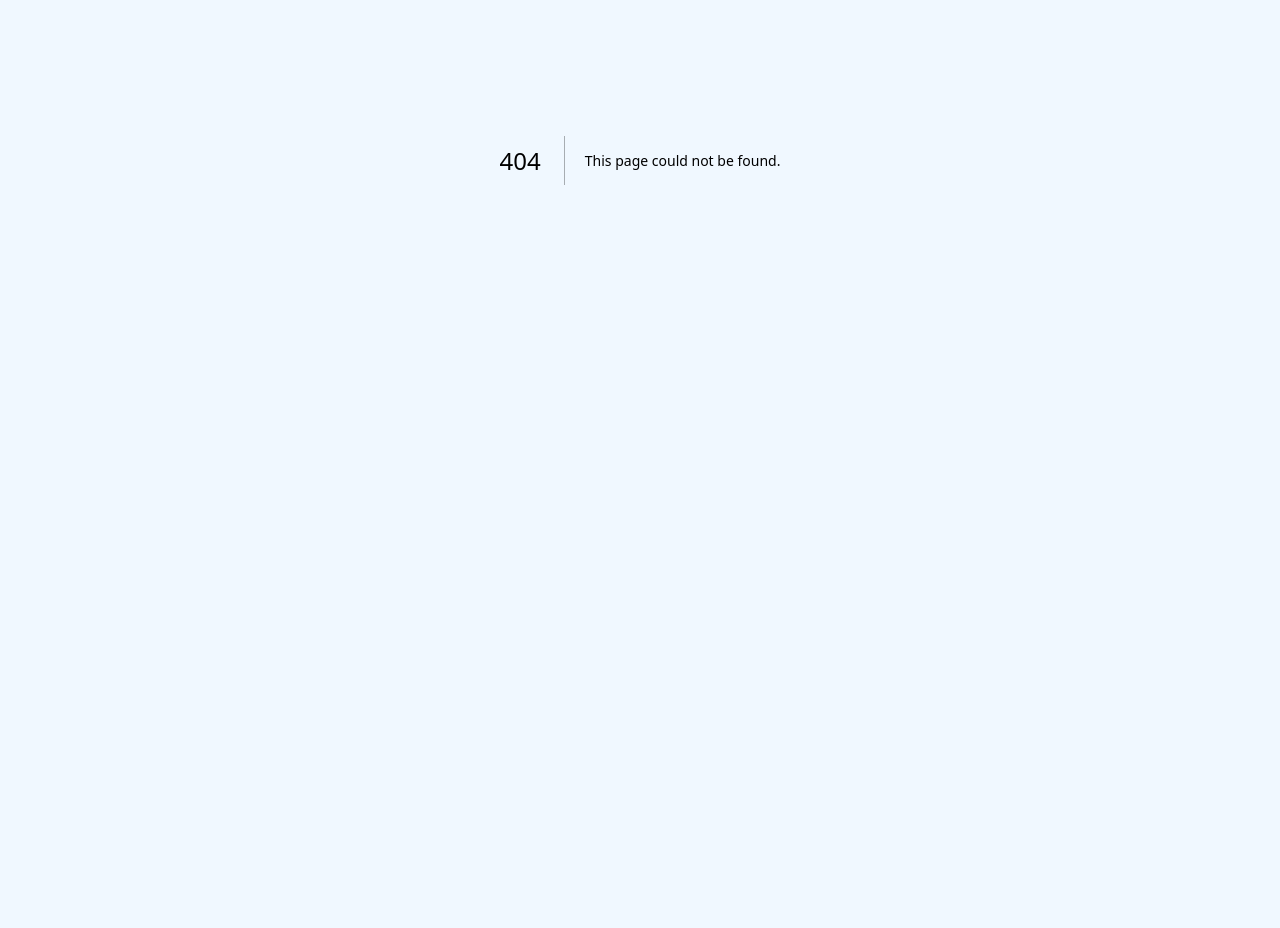
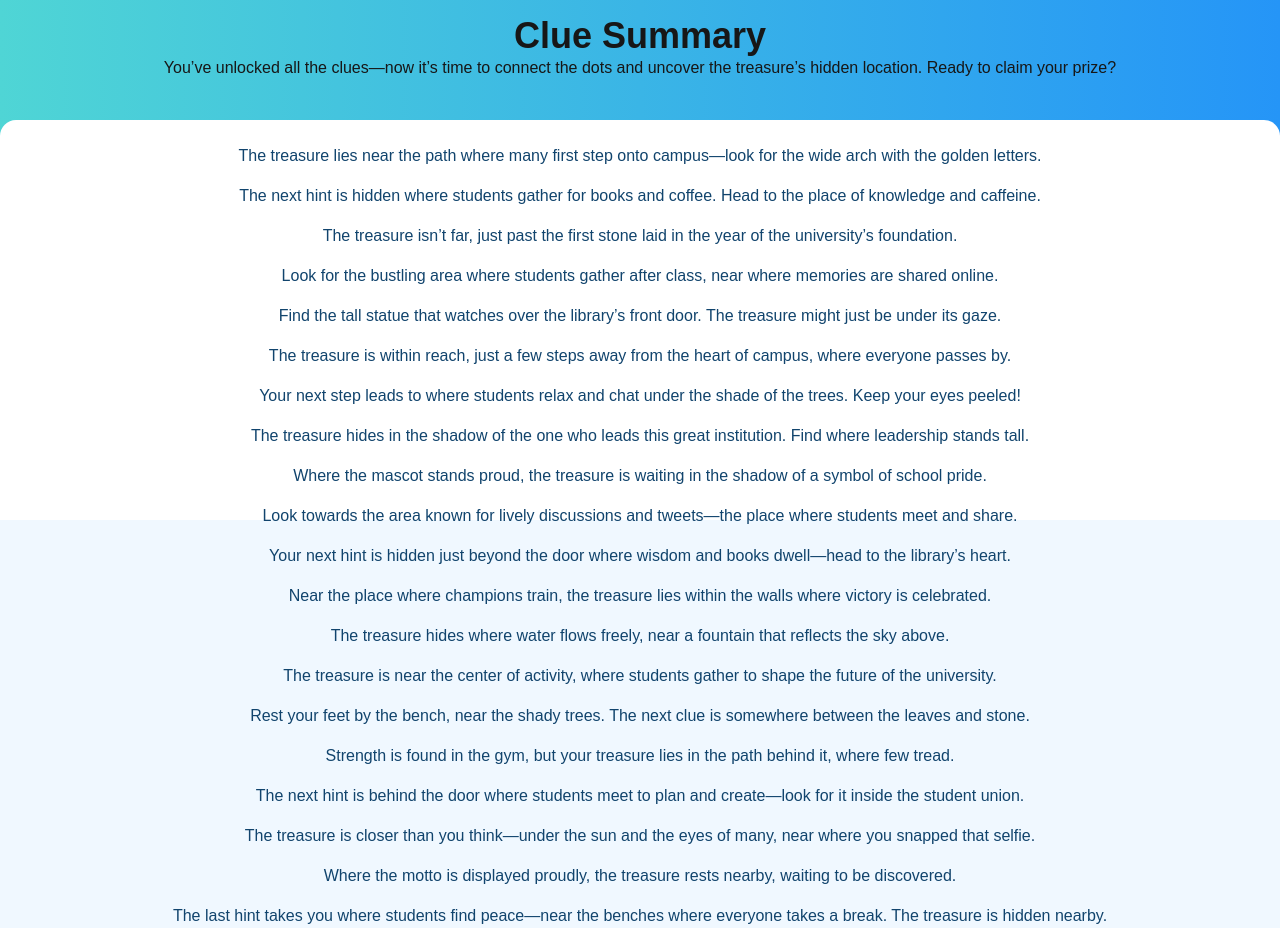
Before and after one commit to shawnkeqin/campushunt, a Next.js app: page /sunway-gold/1/clue-summary in a window 1280 px wide. Before the commit this address had no page. Shown: the part 240-1168 px from the top of the page. Before the commit the page ends 800 px from the top, so only its background shows below. Built offline with nearby package versions, Linux system fonts and the light colour scheme.

Commit message:
fix: add screens

```diff
--- /dev/null
+++ b/src/app/sunway-gold/1/clue-summary/layout.tsx
@@ -0,0 +1,13 @@
+import React from 'react';
+
+export default function QuestsLayout({
+  children,
+}: {
+  children: React.ReactNode;
+}) {
+  return (
+    <div className="bg-gradient-to-r from-[#4FD5D5] to-[#2595F7]  justify-center">
+        {children}
+    </div>
+  );
+}
--- /dev/null
+++ b/src/app/sunway-gold/1/clue-summary/page.tsx
@@ -0,0 +1,49 @@
+'use client'
+import React from 'react';
+import { useRouter } from 'next/navigation';
+import QuestsLayout from './layout';
+import Image from 'next/image';
+const steps = [
+  { title: "The treasure lies near the path where many first step onto campus—look for the wide arch with the golden letters.", link: '/sunway-gold/1' },
+  { title: "Sunway SG 1", link: '/sunway-sg/1' },
+  { title: "Sunway Silver 1", link: '/sunway-silver/1' },
+];
+
+const QuestsPage: React.FC = () => {
+  const router = useRouter();
+
+  return (
+    <QuestsLayout>
+      <div className="mx-auto text-center">
+        <div className="relative mx-auto text-center">
+          <h1 className="text-4xl font-bold pb-0 pt-[20%]">Clue Summary</h1>
+          <p>You’ve unlocked all the clues—now it’s time to connect the dots and uncover the treasure’s hidden location. Ready to claim your prize?</p>
+          <ul className="text-[#11446D] h-[50vh] mt-[5vh] space-y-4 pt-6 bg-white rounded-tl-2xl rounded-tr-2xl">
+          <li>The treasure lies near the path where many first step onto campus—look for the wide arch with the golden letters.</li>
+    <li>The next hint is hidden where students gather for books and coffee. Head to the place of knowledge and caffeine.</li>
+    <li>The treasure isn’t far, just past the first stone laid in the year of the university’s foundation.</li>
+    <li>Look for the bustling area where students gather after class, near where memories are shared online.</li>
+    <li>Find the tall statue that watches over the library’s front door. The treasure might just be under its gaze.</li>
+    <li>The treasure is within reach, just a few steps away from the heart of campus, where everyone passes by.</li>
+    <li>Your next step leads to where students relax and chat under the shade of the trees. Keep your eyes peeled!</li>
+    <li>The treasure hides in the shadow of the one who leads this great institution. Find where leadership stands tall.</li>
+    <li>Where the mascot stands proud, the treasure is waiting in the shadow of a symbol of school pride.</li>
+    <li>Look towards the area known for lively discussions and tweets—the place where students meet and share.</li>
+    <li>Your next hint is hidden just beyond the door where wisdom and books dwell—head to the library’s heart.</li>
+    <li>Near the place where champions train, the treasure lies within the walls where victory is celebrated.</li>
+    <li>The treasure hides where water flows freely, near a fountain that reflects the sky above.</li>
+    <li>The treasure is near the center of activity, where students gather to shape the future of the university.</li>
+    <li>Rest your feet by the bench, near the shady trees. The next clue is somewhere between the leaves and stone.</li>
+    <li>Strength is found in the gym, but your treasure lies in the path behind it, where few tread.</li>
+    <li>The next hint is behind the door where students meet to plan and create—look for it inside the student union.</li>
+    <li>The treasure is closer than you think—under the sun and the eyes of many, near where you snapped that selfie.</li>
+    <li>Where the motto is displayed proudly, the treasure rests nearby, waiting to be discovered.</li>
+    <li>The last hint takes you where students find peace—near the benches where everyone takes a break. The treasure is hidden nearby.</li>
+          </ul>
+        </div>
+      </div>
+    </QuestsLayout>
+  );
+};
+
+export default QuestsPage;
--- a/src/app/sunway-gold/1/page.tsx
+++ b/src/app/sunway-gold/1/page.tsx
@@ -5,8 +5,8 @@ import QuestsLayout from './layout';
 import Image from 'next/image';
 const steps = [
   { title: "The treasure lies near the path where many first step onto campus—look for the wide arch with the golden letters.", link: '/sunway-gold/1' },
-  { title: "Sunway SG 1", link: '/sunway-sg/1' },
-  { title: "Sunway Silver 1", link: '/sunway-silver/1' },
+  { title: "The next hint is hidden where students gather for books and coffee. Head to the place of knowledge and caffeine.", link: '/sunway-sg/1' },
+  { title: "The treasure isn’t far, just past the first stone laid in the year of the university’s foundation.", link: '/sunway-silver/1' },
 ];
 
 const QuestsPage: React.FC = () => {
@@ -19,7 +19,17 @@ const QuestsPage: React.FC = () => {
           <h1 className="text-4xl font-bold pb-0 pt-[20%]">Sunway Gold 1</h1>
           <p>Conquer the tasks, crack the clues,  and claim this treasure!
           RM1000 awaits—let the hunt begin!</p>
-          <ul className="h-[50vh] mt-[5vh] space-y-4 pt-6 bg-white rounded-tl-2xl rounded-tr-2xl">
+          <div className="h-[50vh] mt-[5vh] space-y-4 pt-6 bg-white rounded-tl-2xl rounded-tr-2xl">
+<div className=" w-[85%] rounded-xl mx-auto px-8 bg-[#50D6D6] text-white text-center p-6">
+<h3>
+All Clues Unlocked!
+</h3>
+<p>
+You’ve cracked every hint! Tap here to piece it all together and find where the treasure is waiting for you.
+</p>
+</div>
+
+<ul>
             {steps.map((step, index) => (
               <li
                 key={index}
@@ -30,7 +40,8 @@ const QuestsPage: React.FC = () => {
                 <p className="!text-left justify-center font-bold">{index + 1}</p> <p className='text-start'>{step.title}</p>
               </li>
             ))}
-          </ul>
+            </ul>
+          </div>
         </div>
       </div>
     </QuestsLayout>
```
